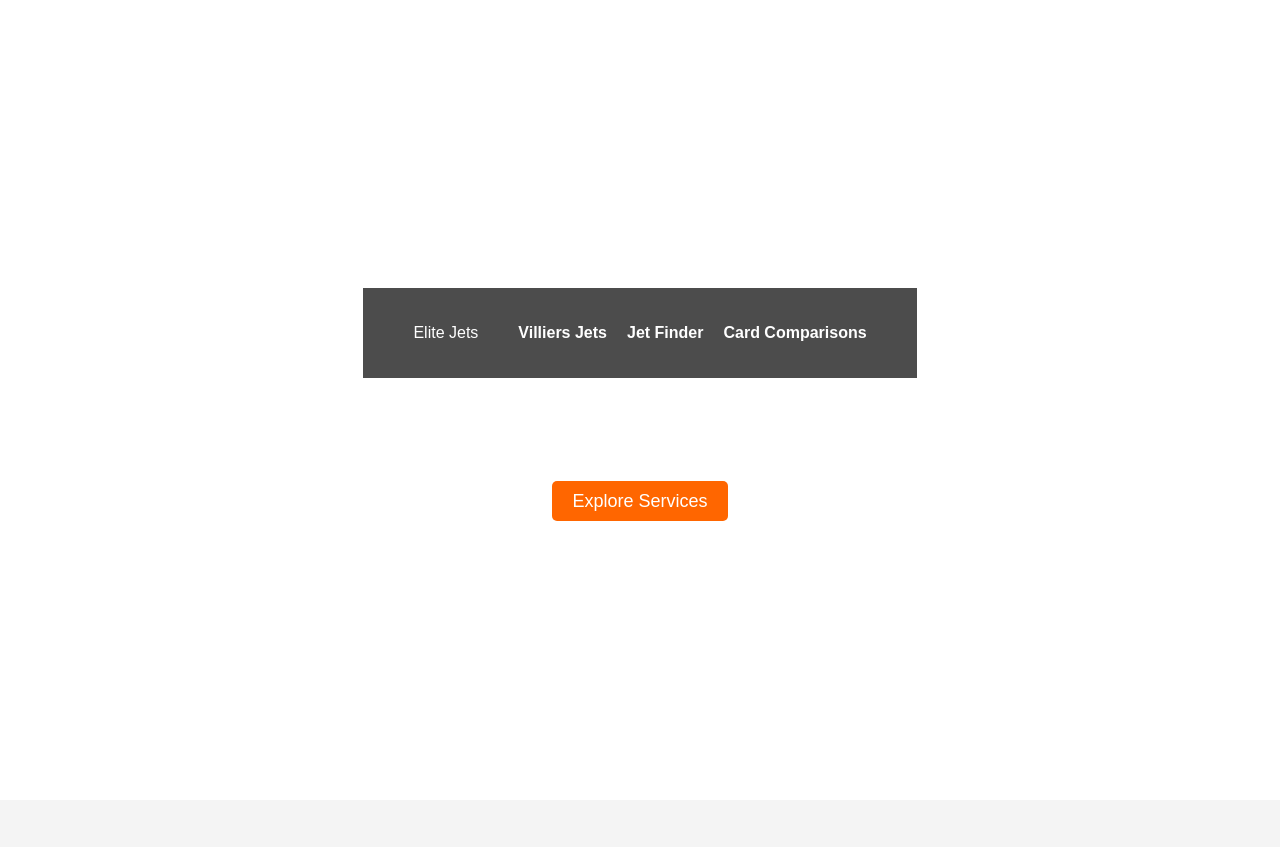
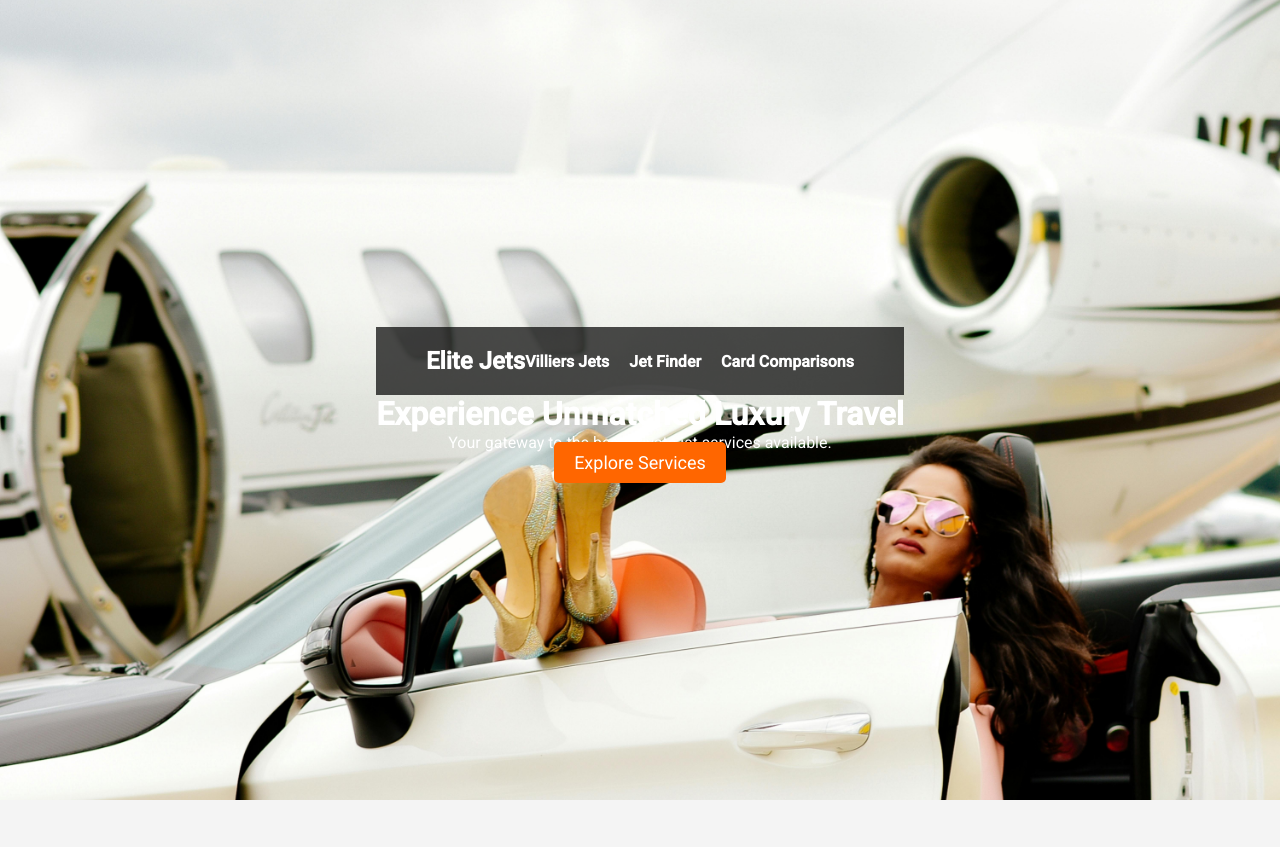
Before and after one commit to Elite-Jet-Investments/elitejetinvestments, a plain HTML site: page index.html in a window 1280 px wide. Shown: the top 847 px of the page. Drawn offline with Linux system fonts and the light colour scheme.

Commit message:
Update styles.css

```diff
--- a/assets/css/styles.css
+++ b/assets/css/styles.css
@@ -1,21 +1,20 @@
-body {
-    font-family: Arial, sans-serif;
+/* General Reset */
+* {
     margin: 0;
     padding: 0;
-    color: #333;
+    box-sizing: border-box;
 }
 
-.hero {
-    background: url('../images/hero-bg.jpg') no-repeat center center/cover;
-    height: 100vh;
-    display: flex;
-    flex-direction: column;
-    justify-content: center;
-    align-items: center;
-    color: white;
-    text-align: center;
+/* Body Styling */
+body {
+    font-family: 'Roboto', sans-serif;
+    color: #333;
+    background: url('../images/index-bg.jpg') no-repeat center center/cover;
+    margin: 0;
+    padding: 0;
 }
 
+/* Navbar Styling */
 .navbar {
     display: flex;
     justify-content: space-between;
@@ -36,6 +35,24 @@ body {
     font-weight: bold;
 }
 
+.logo {
+    color: white;
+    font-size: 24px;
+    font-weight: bold;
+}
+
+/* Hero Section Styling */
+.hero {
+    background: url('../images/hero-banner.jpg') no-repeat center center/cover;
+    height: 100vh;
+    display: flex;
+    flex-direction: column;
+    justify-content: center;
+    align-items: center;
+    text-align: center;
+    color: white;
+}
+
 .hero-content {
     max-width: 600px;
 }
@@ -47,8 +64,15 @@ body {
     text-decoration: none;
     border-radius: 5px;
     font-size: 18px;
+    margin: 10px;
 }
 
+.cta-button.secondary {
+    background-color: #333;
+    color: white;
+}
+
+/* Service Section Styling */
 .service-section {
     padding: 50px;
     background: #f4f4f4;
@@ -58,6 +82,7 @@ body {
 .service-section h2 {
     font-size: 28px;
     color: #ff6600;
+    margin-bottom: 20px;
 }
 
 footer {
```
